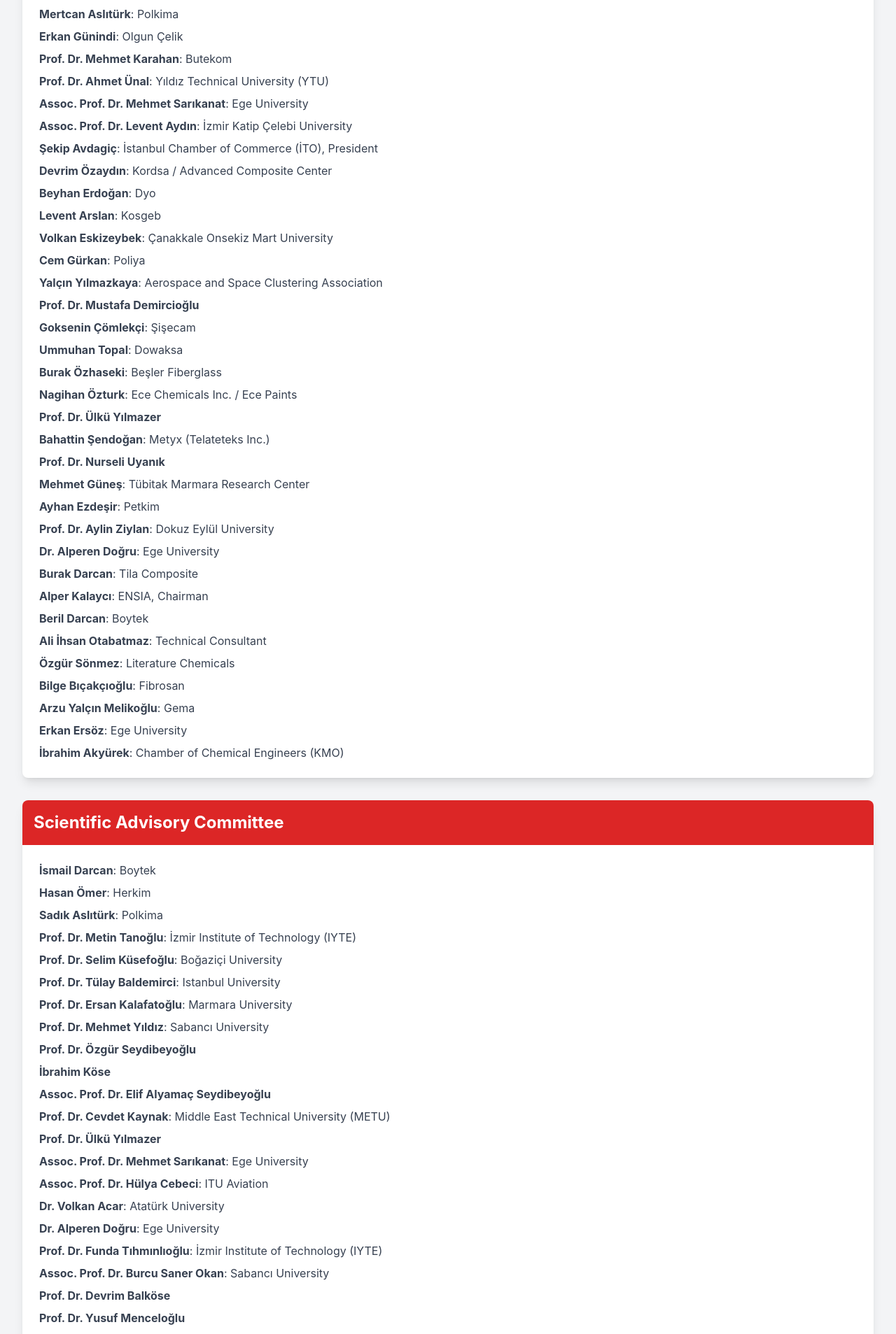
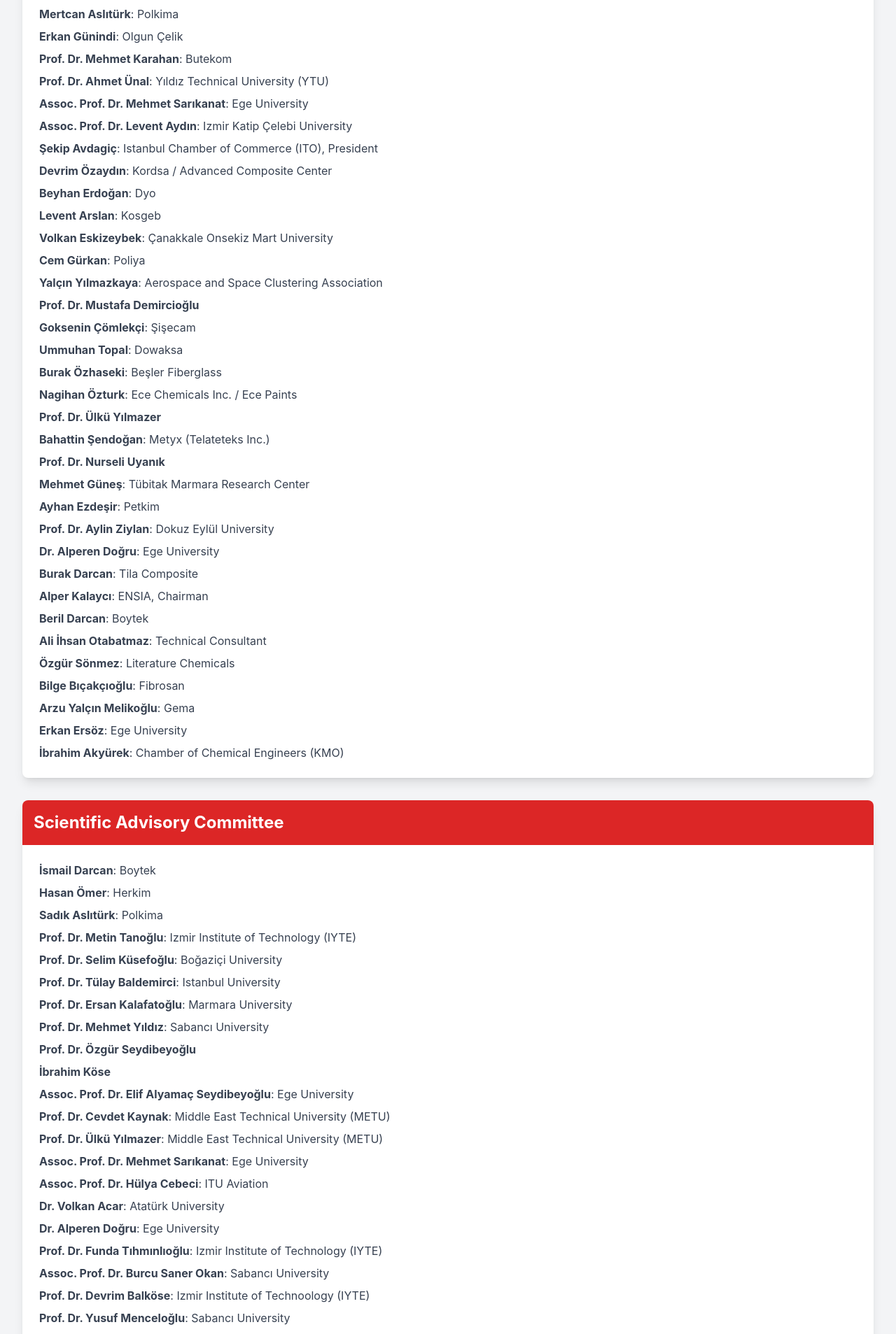
Before and after one commit to vbahadircan/polmericcompositessymposium, a React (Create React App) app: page /committees in a window 1280 px wide. Shown: the part 888-2795 px from the top of the page at 70% size. Built offline with nearby package versions, Linux system fonts and the light colour scheme.

Commit message:
Made some changes

```diff
--- a/src/components/Comitee.js
+++ b/src/components/Comitee.js
@@ -21,7 +21,7 @@
   ]
 
   const executiveCommittee = [
-    { name: "İbrahim Köse, Kim.", title: "Kosse Composite Marketing, General Coordinator" },
+    { name: "İbrahim Köse, Kim.", title: "KOSSE Composite Marketing, General Coordinator" },
     { name: "Metin Tanoğlu, Prof.Dr.", title: "İzmir Institute of Technology, Symposium Co-Chair" },
     { name: "Özgür Seydibeyoğlu, Prof.Dr.", title: "İzmir Katip Çelebi University, Symposium Co-Chair" },
     { name: "Sezen Çıngır, Kim. Müh.", title: "UCTEA Chamber of Chemical Engineers" },
@@ -37,8 +37,8 @@
     { name: "Prof. Dr. Mehmet Karahan", title: "Butekom" },
     { name: "Prof. Dr. Ahmet Ünal", title: "Yıldız Technical University (YTU)" },
     { name: "Assoc. Prof. Dr. Mehmet Sarıkanat", title: "Ege University" },
-    { name: "Assoc. Prof. Dr. Levent Aydın", title: "İzmir Katip Çelebi University" },
-    { name: "Şekip Avdagiç", title: "İstanbul Chamber of Commerce (İTO), President" },
+    { name: "Assoc. Prof. Dr. Levent Aydın", title: "Izmir Katip Çelebi University" },
+    { name: "Şekip Avdagiç", title: "Istanbul Chamber of Commerce (ITO), President" },
     { name: "Devrim Özaydın", title: "Kordsa / Advanced Composite Center" },
     { name: "Beyhan Erdoğan", title: "Dyo" },
     { name: "Levent Arslan", title: "Kosgeb" },
@@ -74,35 +74,35 @@
   { name: "İsmail Darcan", title: "Boytek" },
   { name: "Hasan Ömer", title: "Herkim" },
   { name: "Sadık Aslıtürk", title: "Polkima" },
-  { name: "Prof. Dr. Metin Tanoğlu", title: "İzmir Institute of Technology (IYTE)" },
+  { name: "Prof. Dr. Metin Tanoğlu", title: "Izmir Institute of Technology (IYTE)" },
   { name: "Prof. Dr. Selim Küsefoğlu", title: "Boğaziçi University" },
   { name: "Prof. Dr. Tülay Baldemirci", title: "Istanbul University" },
   { name: "Prof. Dr. Ersan Kalafatoğlu", title: "Marmara University" },
   { name: "Prof. Dr. Mehmet Yıldız", title: "Sabancı University" },
   { name: "Prof. Dr. Özgür Seydibeyoğlu", title: "" },
   { name: "İbrahim Köse", title: "" },
-  { name: "Assoc. Prof. Dr. Elif Alyamaç Seydibeyoğlu", title: "" },
+  { name: "Assoc. Prof. Dr. Elif Alyamaç Seydibeyoğlu", title: "Ege University" },
   { name: "Prof. Dr. Cevdet Kaynak", title: "Middle East Technical University (METU)" },
-  { name: "Prof. Dr. Ülkü Yılmazer", title: "" },
+  { name: "Prof. Dr. Ülkü Yılmazer", title: "Middle East Technical University (METU)" },
   { name: "Assoc. Prof. Dr. Mehmet Sarıkanat", title: "Ege University" },
   { name: "Assoc. Prof. Dr. Hülya Cebeci", title: "ITU Aviation" },
   { name: "Dr. Volkan Acar", title: "Atatürk University" },
   { name: "Dr. Alperen Doğru", title: "Ege University" },
-  { name: "Prof. Dr. Funda Tıhmınlıoğlu", title: "İzmir Institute of Technology (IYTE)" },
+  { name: "Prof. Dr. Funda Tıhmınlıoğlu", title: "Izmir Institute of Technology (IYTE)" },
   { name: "Assoc. Prof. Dr. Burcu Saner Okan", title: "Sabancı University" },
-  { name: "Prof. Dr. Devrim Balköse", title: "" },
-  { name: "Prof. Dr. Yusuf Menceloğlu", title: "" },
+  { name: "Prof. Dr. Devrim Balköse", title: "Izmir Institute of Technoology (IYTE)" },
+  { name: "Prof. Dr. Yusuf Menceloğlu", title: "Sabancı University" },
   { name: "Dr. Aref Cevahir", title: "Independent Researcher" },
   { name: "Prof. Dr. Cengiz Altan", title: "University of Oklahoma, USA" },
   { name: "Prof. Dr. Çağrı Ayrancı", title: "University of Alberta, Canada" },
-  { name: "Barış Çağlar", title: "Delft University, Aerospace Engineering" },
-  { name: "Çağrı Ayrancı", title: "University of Alberta, Mechanical Engineering, Canada" },
-  { name: "Steve Nutt", title: "University of Southern California, USA" },
-  { name: "Holger Seitlitz", title: "Cottbus University, Mechanical Engineering, Germany" },
-  { name: "Maya John", title: "Council for Scientific Research (CSIR), South Africa" },
-  { name: "Ferrie Van Hattum", title: "Saxion University, Netherlands" },
-  { name: "Kristiina Oksman", title: "Luleå Technical University, Sweden" },
-  { name: "Dipa Roy", title: "University of Edinburgh, Scotland" },
+  { name: "Prof. Dr. Barış Çağlar", title: "Delft University, Aerospace Engineering" },
+  { name: "Prof. Dr. Çağrı Ayrancı", title: "University of Alberta, Mechanical Engineering, Canada" },
+  { name: "Prof. Dr. Steve Nutt", title: "University of Southern California, USA" },
+  { name: "Prof. Dr. Holger Seitlitz", title: "Cottbus University, Mechanical Engineering, Germany" },
+  { name: "Dr. Maya John", title: "Council for Scientific Research (CSIR), South Africa" },
+  { name: "Prof. Dr. Ferrie Van Hattum", title: "Saxion University, Netherlands" },
+  { name: "Prof. Dr. Kristiina Oksman", title: "Luleå Technical University, Sweden" },
+  { name: "Prof. Dr. Dipa Roy", title: "University of Edinburgh, Scotland" },
   { name: "Dr. Bedriye Üçpınar Durmaz", title: "Ege University" },
   { name: "Assoc. Prof. Dr. Nilay Gizli", title: "Ege University" },
   { name: "Dr. Ali Gizli", title: "Dyo" },
@@ -115,7 +115,7 @@
   { name: "Dr. He Haijun", title: "College of Textile Science and Engineering, Jiangnan University, China" },
   { name: "Dr. Nikhil Verghese", title: "Corporate Fellow at Sabic" },
   { name: "Dr. Figen Aynalı", title: "Gema" },
-  { name: "Prof. Dr. Mustafa Demir", title: "İzmir Institute of Technology (IYTE)" },
+  { name: "Prof. Dr. Mustafa Demir", title: "Izmir Institute of Technology (IYTE)" },
   { name: "Prof. Dr. Ümit Halis Erdoğan", title: "Dokuz Eylül University" },
   { name: "Prof. Dr. Veli Deniz", title: "Chamber of Chemical Engineers" }
 ];
--- a/src/components/Speakers.js
+++ b/src/components/Speakers.js
@@ -4,7 +4,6 @@
   return (
     <section className="py-16 bg-white">
       <div className="max-w-7xl mx-auto px-4 sm:px-6 lg:px-8">
-        <h2 className="text-3xl font-bold text-center text-gray-900 mb-8">Keynote Speakers</h2>
         <div className="text-center">
           <div className="bg-gray-100 p-8 rounded-lg shadow-inner">
             <h3 className="text-2xl font-semibold text-gray-800 mb-4">Interested in Speaking?</h3>
```
